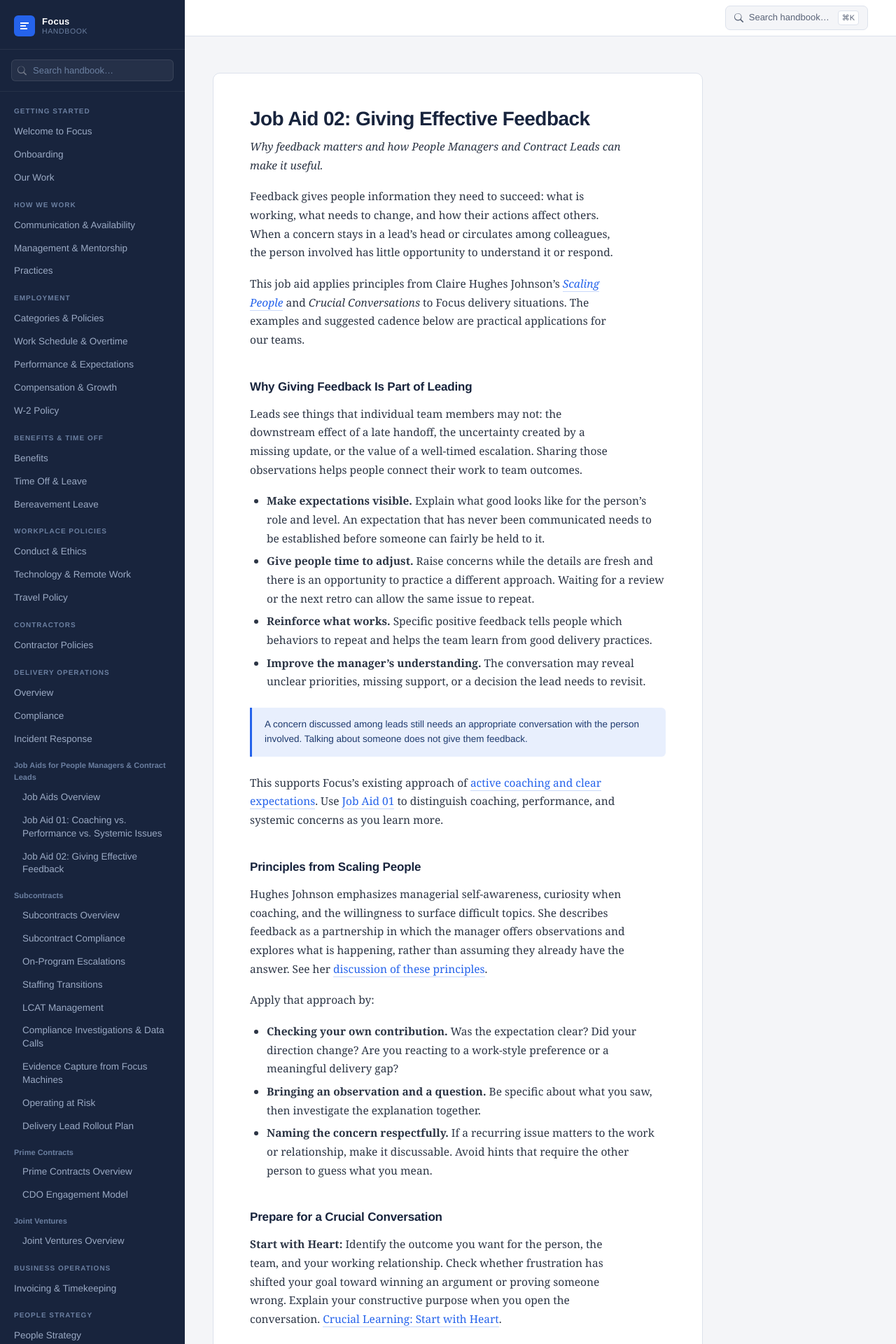
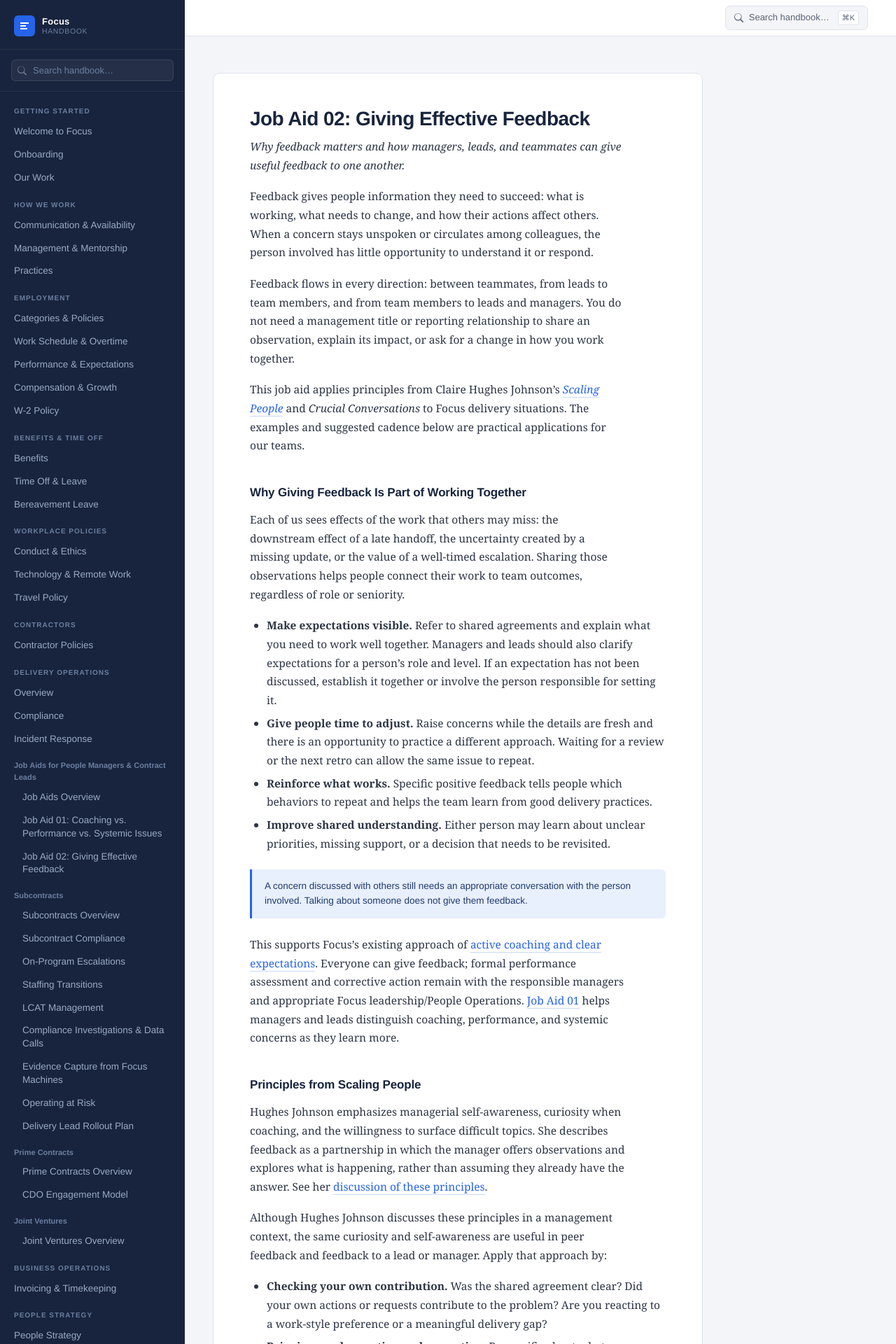
Before and after one commit to focusconsulting/focus-handbook, a Jekyll site: the page built from pages/delivery-operations/job-aids/giving-effective-feedback.md, in a window 1280 px wide. Shown: the top 1920 px of the page at 70% size. Built offline with Jekyll 4.4.1, drawn with Linux system fonts in a browser that asks for light colours; our own code applies the rules of GitHub Pages for plain Markdown files; some of the changed text lies outside the part shown.

Commit message:
Broaden feedback job aid to peers, leads, and managers

```diff
--- a/pages/delivery-operations/job-aids/giving-effective-feedback.md
+++ b/pages/delivery-operations/job-aids/giving-effective-feedback.md
@@ -1,31 +1,33 @@
 # Job Aid 02: Giving Effective Feedback
 
-_Why feedback matters and how People Managers and Contract Leads can make it useful._
+_Why feedback matters and how managers, leads, and teammates can give useful feedback to one another._
 
-Feedback gives people information they need to succeed: what is working, what needs to change, and how their actions affect others. When a concern stays in a lead's head or circulates among colleagues, the person involved has little opportunity to understand it or respond.
+Feedback gives people information they need to succeed: what is working, what needs to change, and how their actions affect others. When a concern stays unspoken or circulates among colleagues, the person involved has little opportunity to understand it or respond.
+
+Feedback flows in every direction: between teammates, from leads to team members, and from team members to leads and managers. You do not need a management title or reporting relationship to share an observation, explain its impact, or ask for a change in how you work together.
 
 This job aid applies principles from Claire Hughes Johnson's [*Scaling People*](https://press.stripe.com/purchase-scaling-people) and *Crucial Conversations* to Focus delivery situations. The examples and suggested cadence below are practical applications for our teams.
 
-## Why Giving Feedback Is Part of Leading
+## Why Giving Feedback Is Part of Working Together
 
-Leads see things that individual team members may not: the downstream effect of a late handoff, the uncertainty created by a missing update, or the value of a well-timed escalation. Sharing those observations helps people connect their work to team outcomes.
+Each of us sees effects of the work that others may miss: the downstream effect of a late handoff, the uncertainty created by a missing update, or the value of a well-timed escalation. Sharing those observations helps people connect their work to team outcomes, regardless of role or seniority.
 
-- **Make expectations visible.** Explain what good looks like for the person's role and level. An expectation that has never been communicated needs to be established before someone can fairly be held to it.
+- **Make expectations visible.** Refer to shared agreements and explain what you need to work well together. Managers and leads should also clarify expectations for a person's role and level. If an expectation has not been discussed, establish it together or involve the person responsible for setting it.
 - **Give people time to adjust.** Raise concerns while the details are fresh and there is an opportunity to practice a different approach. Waiting for a review or the next retro can allow the same issue to repeat.
 - **Reinforce what works.** Specific positive feedback tells people which behaviors to repeat and helps the team learn from good delivery practices.
-- **Improve the manager's understanding.** The conversation may reveal unclear priorities, missing support, or a decision the lead needs to revisit.
+- **Improve shared understanding.** Either person may learn about unclear priorities, missing support, or a decision that needs to be revisited.
 
-> A concern discussed among leads still needs an appropriate conversation with the person involved. Talking about someone does not give them feedback.
+> A concern discussed with others still needs an appropriate conversation with the person involved. Talking about someone does not give them feedback.
 
-This supports Focus's existing approach of [active coaching and clear expectations](../../performance.md). Use [Job Aid 01](coaching-performance-systemic-issues.md) to distinguish coaching, performance, and systemic concerns as you learn more.
+This supports Focus's existing approach of [active coaching and clear expectations](../../performance.md). Everyone can give feedback; formal performance assessment and corrective action remain with the responsible managers and appropriate Focus leadership/People Operations. [Job Aid 01](coaching-performance-systemic-issues.md) helps managers and leads distinguish coaching, performance, and systemic concerns as they learn more.
 
 ## Principles from Scaling People
 
 Hughes Johnson emphasizes managerial self-awareness, curiosity when coaching, and the willingness to surface difficult topics. She describes feedback as a partnership in which the manager offers observations and explores what is happening, rather than assuming they already have the answer. See her [discussion of these principles](https://www.mckinsey.com/featured-insights/mckinsey-on-books/author-talks-scale-your-people-not-just-your-company).
 
-Apply that approach by:
+Although Hughes Johnson discusses these principles in a management context, the same curiosity and self-awareness are useful in peer feedback and feedback to a lead or manager. Apply that approach by:
 
-- **Checking your own contribution.** Was the expectation clear? Did your direction change? Are you reacting to a work-style preference or a meaningful delivery gap?
+- **Checking your own contribution.** Was the shared agreement clear? Did your own actions or requests contribute to the problem? Are you reacting to a work-style preference or a meaningful delivery gap?
 - **Bringing an observation and a question.** Be specific about what you saw, then investigate the explanation together.
 - **Naming the concern respectfully.** If a recurring issue matters to the work or relationship, make it discussable. Avoid hints that require the other person to guess what you mean.
 
@@ -53,11 +55,17 @@ The STATE framework helps you explain your perspective and invite the other pers
 
 > “I'd like us to make handoffs easier to plan. On the last two deliverables, the agreed status update wasn't posted, and I asked twice before learning the next steps. That left me unable to confirm the handoff with the team. I'm concerned our current approach isn't making progress and blockers visible enough. What was happening from your perspective? Is there context I'm missing?”
 
-Pause and listen. If the update expectation was unclear, clarify it. If competing assignments prevented progress, address the priorities. If a known expectation was missed, discuss what will help the person meet it consistently.
+Pause and listen. If the update expectation was unclear, clarify the agreement together. If competing assignments prevented progress, involve the lead who can resolve the priorities. If an agreed update was missed, discuss what would make the handoff work more reliably.
 
 Then agree on a concrete next step, for example:
 
-> “For the next two weeks, please post progress, the next step, and any blocker in the agreed channel before our check-in. I'll clarify which assignment takes priority today. Let's review how this is working at next week's 1:1.”
+> “Could we both post progress, the next step, and any blocker in the agreed channel before our check-in for the next two weeks? I'll ask our lead to clarify which assignment takes priority today. Let's check together next week to see whether handoffs are clearer.”
+
+### Example: Feedback to a Lead or Manager
+
+> “In the last two planning meetings, a new priority was added without identifying what should move out. I left unsure which commitment to keep, and work on the original priority stalled. Could we make the tradeoff explicit when priorities change? Is there context about those decisions that would help me understand them?”
+
+If you are receiving feedback from someone you lead, listen, acknowledge the impact, and explain what you will change or clarify. Your response helps determine whether they will feel able to raise the next concern.
 
 ### Example: Reinforcing Good Practice
 
@@ -70,7 +78,7 @@ Then agree on a concrete next step, for example:
 | A concern appears in a retro | Use the retro to understand the team pattern. Follow up privately on individual behavior; do not turn the group discussion into an individual performance review. |
 | You are waiting for the person to notice the problem | State the observation, impact, and expectation directly. Seniority does not make unspoken expectations clear. |
 | The person disagrees or becomes upset | Listen for missing facts or a misunderstanding. A reaction alone does not establish a performance issue. If needed, agree on a short pause and a specific time to resume. |
-| The same gap continues after feedback | Revisit the agreed action and support, then use Job Aid 01 to assess what remains unresolved. Involve the People Manager and appropriate Focus leadership/People Operations before formal performance action. |
+| The same gap continues after feedback | Revisit the agreement and what remains unresolved. If you cannot resolve it together, bring concrete examples and the steps already tried to the appropriate lead or People Manager. Managers and leads can use Job Aid 01 to assess the concern; formal performance action requires the appropriate Focus leadership/People Operations involvement. |
 | Someone gives you difficult feedback | Ask for an example, check your understanding, and explain what you will do with the input. Follow up on your own commitments. |
 
 For issues covered by Focus's [Conduct & Ethics](../../workplace.md) or [Incident Response](../incident-response.md) procedures, use the applicable reporting path; this job aid does not add a requirement to confront someone first.
@@ -82,18 +90,18 @@ For issues covered by Focus's [Conduct & Ethics](../../workplace.md) or [Inciden
 Before closing, confirm:
 
 - The behavior to continue or change and what success will look like.
-- The support or system change the lead will provide.
+- The support or changes each person can provide, and anything that needs a lead's or manager's decision.
 - Who is responsible for each action and when it will happen.
 - When you will review progress together.
 
-Keep a brief factual recap in the appropriate private working notes or management record. Include the person's perspective and the lead's commitments. Recognize improvement at follow-up and address any remaining gap explicitly.
+When a recap would help, confirm the agreement privately with the other person, including both perspectives and each person's commitments. Managers should use the appropriate management record when formal documentation is needed. Recognize improvement at follow-up and address any remaining gap explicitly.
 
 ### Suggested Practice Before the Next Retro
 
 Use the next 30 days as a learning window, adjusting timing to the situation:
 
 1. **Early in the window:** Choose one meaningful concern, gather examples, and have the conversation. Also identify a helpful behavior to reinforce.
-2. **During the window:** Check progress at an agreed 1:1. Complete your own support commitments and adjust the approach if new information changes the diagnosis.
+2. **During the window:** Check progress at an agreed check-in with the other person. Complete your own commitments and adjust the approach if new information changes your understanding.
 3. **At the next retro:** Discuss team-level actions, what changed, and what remains blocked. Keep individual feedback and personnel details in the appropriate private conversations.
 
 The next retro is a checkpoint. Give feedback when it can help, rather than saving it for that meeting.
```
Also changed, not shown: pages/delivery-operations/job-aids/index.md (+1 -1 lines), search-index.json (+1 -1 lines).
